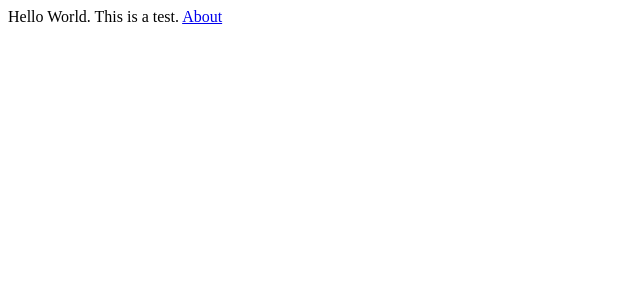
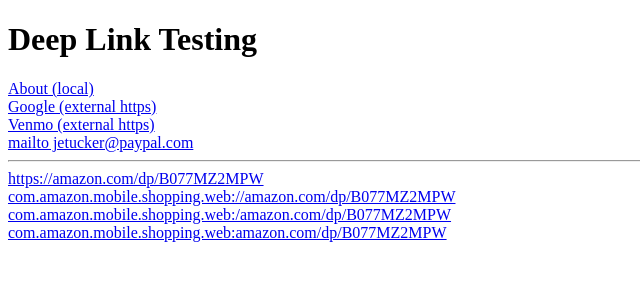
Before and after one commit to jetuckerpp/deep-link-testing, a Next.js app: page / in a window 1280 px wide. Shown: the top 300 px of the page, without its empty margins (0-640 px from the left). Built offline with nearby package versions, Linux system fonts and the light colour scheme.

Commit message:
Add deep link examples

```diff
--- a/pages/index.js
+++ b/pages/index.js
@@ -1,10 +1,39 @@
 import Link from 'next/link'
 const Index = () => (
   <div>
-    Hello World.{' '} This is a test.{' '}
+    <h1>Deep Link Testing</h1>
     <Link href="/about">
-      <a>About</a>
+      <a>About (local)</a>
     </Link>
+    <br/>
+    <Link href="https://www.google.com">
+      <a>Google (external https)</a>
+    </Link>
+    <br/>
+    <Link href="https://venmo.com">
+      <a>Venmo (external https)</a>
+    </Link>
+    <br/>
+    <Link href="mailto:jetucker@paypal.com">
+      <a>mailto jetucker@paypal.com</a>
+    </Link>
+    <hr />
+    <Link href="https://amazon.com/dp/B077MZ2MPW">
+      <a>https://amazon.com/dp/B077MZ2MPW</a>
+    </Link>
+    <br/>
+    <Link href="com.amazon.mobile.shopping.web://amazon.com/dp/B077MZ2MPW">
+      <a>com.amazon.mobile.shopping.web://amazon.com/dp/B077MZ2MPW</a>
+    </Link>
+    <br/>
+    <Link href="com.amazon.mobile.shopping.web:/amazon.com/dp/B077MZ2MPW">
+      <a>com.amazon.mobile.shopping.web:/amazon.com/dp/B077MZ2MPW</a>
+    </Link>
+    <br/>
+    <Link href="com.amazon.mobile.shopping.web:amazon.com/dp/B077MZ2MPW">
+      <a>com.amazon.mobile.shopping.web:amazon.com/dp/B077MZ2MPW</a>
+    </Link>
+
   </div>
 )
 export default Index;
```
